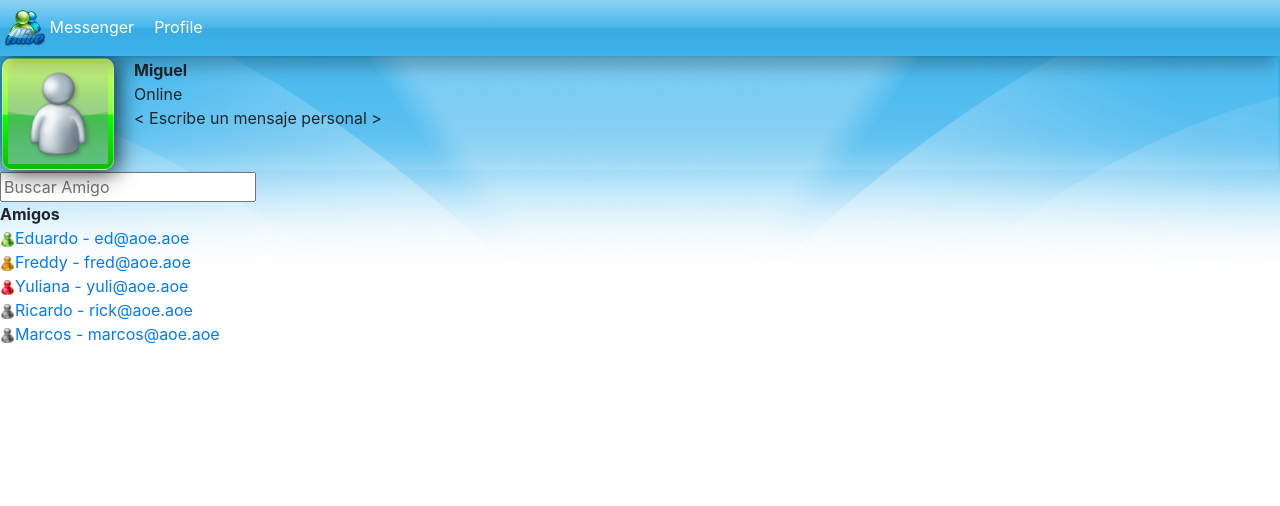
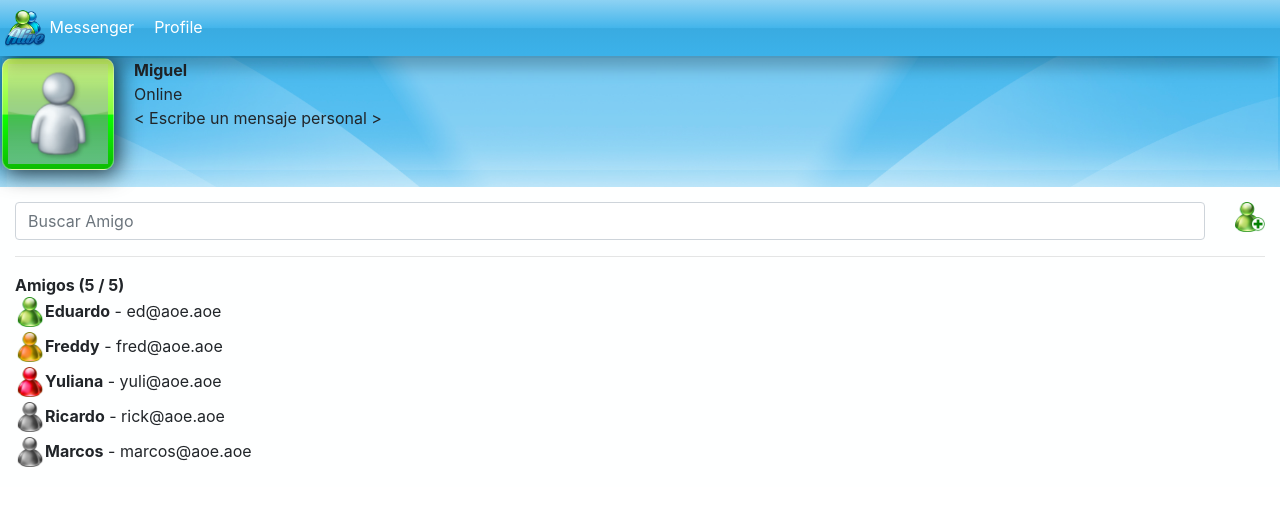
Before and after one commit to zankeii/messenger-angular, an Angular app: page / in a window 1280 px wide. Shown: the top 506 px of the page. Built offline with nearby package versions, Linux system fonts and the light colour scheme.

Commit message:
Implementando estilos en la pantalla home

```diff
--- a/src/app/home/home.component.css
+++ b/src/app/home/home.component.css
@@ -9,3 +9,10 @@
 .homeHeadContainer{
   background-color: rgba(255, 255, 255, .10);
 }
+.whiteContainerPadded{
+  padding: 15px;
+  background-color: #feffff;
+}
+img.icon{
+  width: 30px;
+}
--- a/src/app/home/home.component.html
+++ b/src/app/home/home.component.html
@@ -18,14 +18,21 @@
       </div>
     </div>
   </div>
-  <input type="text" placeholder="Buscar Amigo" [(ngModel)]="query">
-  <br>
-  <b>Amigos</b>
-  <ng-container *ngFor="let user of friends | search: query; let i = index">
-    <div>
-      <a routerLink="/conversation/{{user.uid}}">
-        <img src="assets/img/logo_live_{{user.status}}.png" alt="Logo de mezzinger"width="15px">{{user.nick}} - {{user.email}}
-      </a>
+  <div class="whiteContainerPadded marto15">
+    <div class="row">
+      <div class="col">
+          <input class="form-control" type="text" placeholder="Buscar Amigo" [(ngModel)]="query">
+      </div>
+      <div class="col-md-auto">
+        <img src="assets/img/logo_live_add.png" class="icon">
+      </div>
     </div>
-  </ng-container>
+      <hr>
+      <b>Amigos ({{friends.length}} / {{friends.length}})</b>
+      <div *ngFor="let user of friends | search: query; let i = index" class="disblo marbo5">
+          <span routerLink="/conversation/{{user.uid}}">
+            <img src="assets/img/logo_live_{{user.status}}.png" alt="Logo de mezzinger" class="icon"><b>{{user.nick}}</b> - {{user.email}}
+          </span>
+        </div>
+  </div>
 </div>
--- a/src/styles.css
+++ b/src/styles.css
@@ -44,3 +44,9 @@
 #homeAvatarPicture{
   max-width: 100px;
 }
+.disblo{
+  display: block !important;
+}
+.marbo5{
+  margin-bottom: 5px;
+}
```
